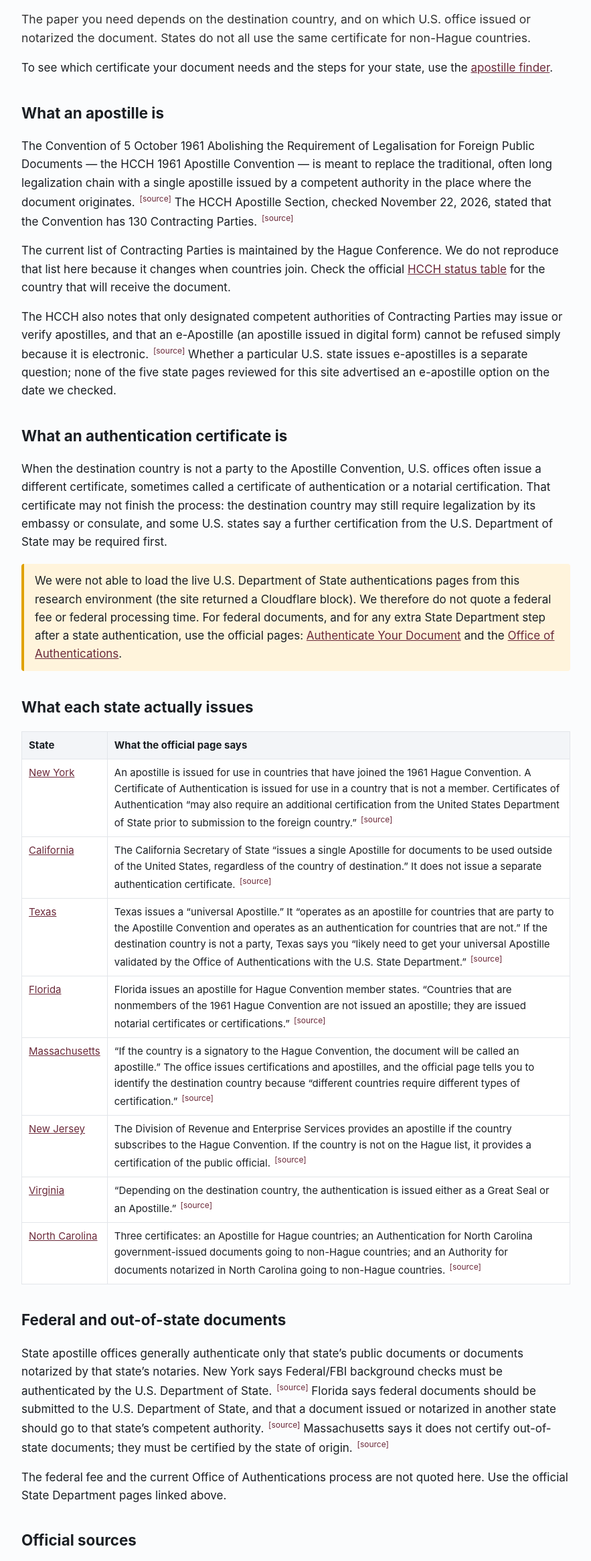
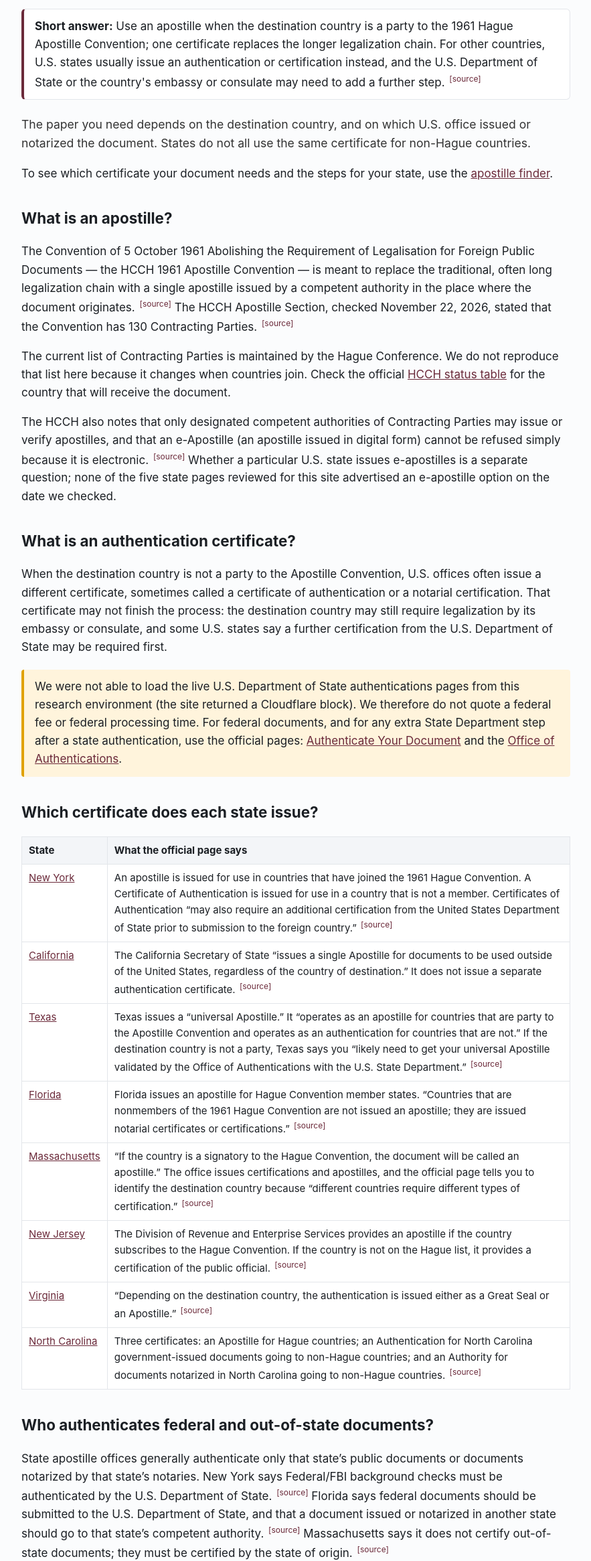
Before and after one commit to michellemccormack/apostille-atlas, an Astro site: page /apostille-vs-authentication in a window 1280 px wide. Shown: the part 232-2563 px from the top of the page at 67% size, without its empty margins (198-1081 px from the left). Built offline with nearby package versions, Linux system fonts and the light colour scheme; Astro itself is replaced by a stand-in of ours.

Commit message:
AEO (4/4): answer-first summaries and question headings on apostille vs authentication and online notarization guides

```diff
--- a/src/pages/apostille-vs-authentication.astro
+++ b/src/pages/apostille-vs-authentication.astro
@@ -7,20 +7,21 @@ const description = 'How a U.S. apostille differs from an authentication certifi
 ---
 <Base title={title} description={description} updated="2026-11-23">
   <h1>Apostille versus authentication</h1>
+  <div class="answer"><p><strong>Short answer:</strong> Use an apostille when the destination country is a party to the 1961 Hague Apostille Convention; one certificate replaces the longer legalization chain. For other countries, U.S. states usually issue an authentication or certification instead, and the U.S. Department of State or the country's embassy or consulate may need to add a further step. <Src href="https://www.hcch.net/en/instruments/conventions/specialised-sections/apostille" /></p></div>
   <p class="lede">The paper you need depends on the destination country, and on which U.S. office issued or notarized the document. States do not all use the same certificate for non-Hague countries.</p>
 
   <p>To see which certificate your document needs and the steps for your state, use the <a href="/apostille-finder/">apostille finder</a>.</p>
 
-  <h2>What an apostille is</h2>
+  <h2>What is an apostille?</h2>
   <p>The Convention of 5 October 1961 Abolishing the Requirement of Legalisation for Foreign Public Documents — the HCCH 1961 Apostille Convention — is meant to replace the traditional, often long legalization chain with a single apostille issued by a competent authority in the place where the document originates.<Src href="https://www.hcch.net/en/instruments/conventions/specialised-sections/apostille" /> The HCCH Apostille Section, checked November 22, 2026, stated that the Convention has 130 Contracting Parties.<Src href="https://www.hcch.net/en/instruments/conventions/specialised-sections/apostille" /></p>
   <p>The current list of Contracting Parties is maintained by the Hague Conference. We do not reproduce that list here because it changes when countries join. Check the official <a href="https://www.hcch.net/en/instruments/conventions/status-table/?cid=41" target="_blank" rel="noopener">HCCH status table</a> for the country that will receive the document.</p>
   <p>The HCCH also notes that only designated competent authorities of Contracting Parties may issue or verify apostilles, and that an e-Apostille (an apostille issued in digital form) cannot be refused simply because it is electronic.<Src href="https://www.hcch.net/en/instruments/conventions/specialised-sections/apostille" /> Whether a particular U.S. state issues e-apostilles is a separate question; none of the five state pages reviewed for this site advertised an e-apostille option on the date we checked.</p>
 
-  <h2>What an authentication certificate is</h2>
+  <h2>What is an authentication certificate?</h2>
   <p>When the destination country is not a party to the Apostille Convention, U.S. offices often issue a different certificate, sometimes called a certificate of authentication or a notarial certification. That certificate may not finish the process: the destination country may still require legalization by its embassy or consulate, and some U.S. states say a further certification from the U.S. Department of State may be required first.</p>
   <div class="warnbox">We were not able to load the live U.S. Department of State authentications pages from this research environment (the site returned a Cloudflare block). We therefore do not quote a federal fee or federal processing time. For federal documents, and for any extra State Department step after a state authentication, use the official pages: <a href="https://travel.state.gov/content/travel/en/replace-certify-docs/authenticate-your-document.html" target="_blank" rel="noopener">Authenticate Your Document</a> and the <a href="https://travel.state.gov/content/travel/en/replace-certify-docs/authenticate-your-document/office-of-authentications.html" target="_blank" rel="noopener">Office of Authentications</a>.</div>
 
-  <h2>What each state actually issues</h2>
+  <h2>Which certificate does each state issue?</h2>
   <div class="tablewrap">
     <table>
       <thead>
@@ -66,7 +67,7 @@ const description = 'How a U.S. apostille differs from an authentication certifi
     </table>
   </div>
 
-  <h2>Federal and out-of-state documents</h2>
+  <h2>Who authenticates federal and out-of-state documents?</h2>
   <p>State apostille offices generally authenticate only that state’s public documents or documents notarized by that state’s notaries. New York says Federal/FBI background checks must be authenticated by the U.S. Department of State.<Src href="https://dos.ny.gov/apostille-certificate-authentication" /> Florida says federal documents should be submitted to the U.S. Department of State, and that a document issued or notarized in another state should go to that state’s competent authority.<Src href="https://dos.fl.gov/sunbiz/other-services/apostille-notarial-certification" /> Massachusetts says it does not certify out-of-state documents; they must be certified by the state of origin.<Src href="https://www.sec.state.ma.us/divisions/commissions/download/apostille_and_certification_information.pdf" /></p>
   <p>The federal fee and the current Office of Authentications process are not quoted here. Use the official State Department pages linked above.</p>
 
--- a/src/pages/online-notarization-for-apostille.astro
+++ b/src/pages/online-notarization-for-apostille.astro
@@ -8,11 +8,12 @@ const description = 'How remote online notarization relates to a U.S. apostille,
 ---
 <Base title={title} description={description} updated="2026-11-23">
   <h1>Online notarization for apostille documents</h1>
+  <div class="answer"><p><strong>Short answer:</strong> Often, yes, but the online notary doesn't issue the apostille. You still send the notarized original to the state office for the notary's state. Texas apostilles remote online notarizations if you include the notary's ledger details, Virginia can't apostille electronic notarizations, and some countries refuse remotely notarized documents even after authentication. <Src href="https://www.sos.texas.gov/authinfo.shtml" /><Src href="https://www.commonwealth.virginia.gov/official-documents/authentications/types-of-documents/" /></p></div>
   <p class="lede">A remote online notary (RON) can notarize a document over two-way audio and video. The apostille, if you need one, still comes from the competent authority in the state of the notary or the record, not from the notarization platform.</p>
 
   <div class="note">This page covers only what official government pages said when we checked them on November 22, 2026. An online notary platform does not issue an apostille. Some destination countries refuse remotely notarized documents even after a state office authenticates them.</div>
 
-  <h2>The two steps are separate</h2>
+  <h2>Does an online notary issue the apostille?</h2>
   <p>Notarization confirms that a signer appeared before a notary and that the notarial certificate was completed. An apostille authenticates the notary’s (or other public official’s) signature, seal, and capacity for use abroad. California’s official FAQ puts it this way: an apostille certifies the authenticity of the public official’s signature, the capacity in which that official acted, and, when appropriate, the identity of the seal or stamp; it “does not validate the contents of the document.”<Src href="https://www.sos.ca.gov/notary/apostille-faqs" /></p>
   <p>If the document is a notarized private paper (for example, a power of attorney or a school-record affidavit), you typically get it notarized first, then send the original notarized document to the state office. If it is a vital record or court paper, you usually need a certified copy from the issuing agency, not a fresh notarization.</p>
 
```
